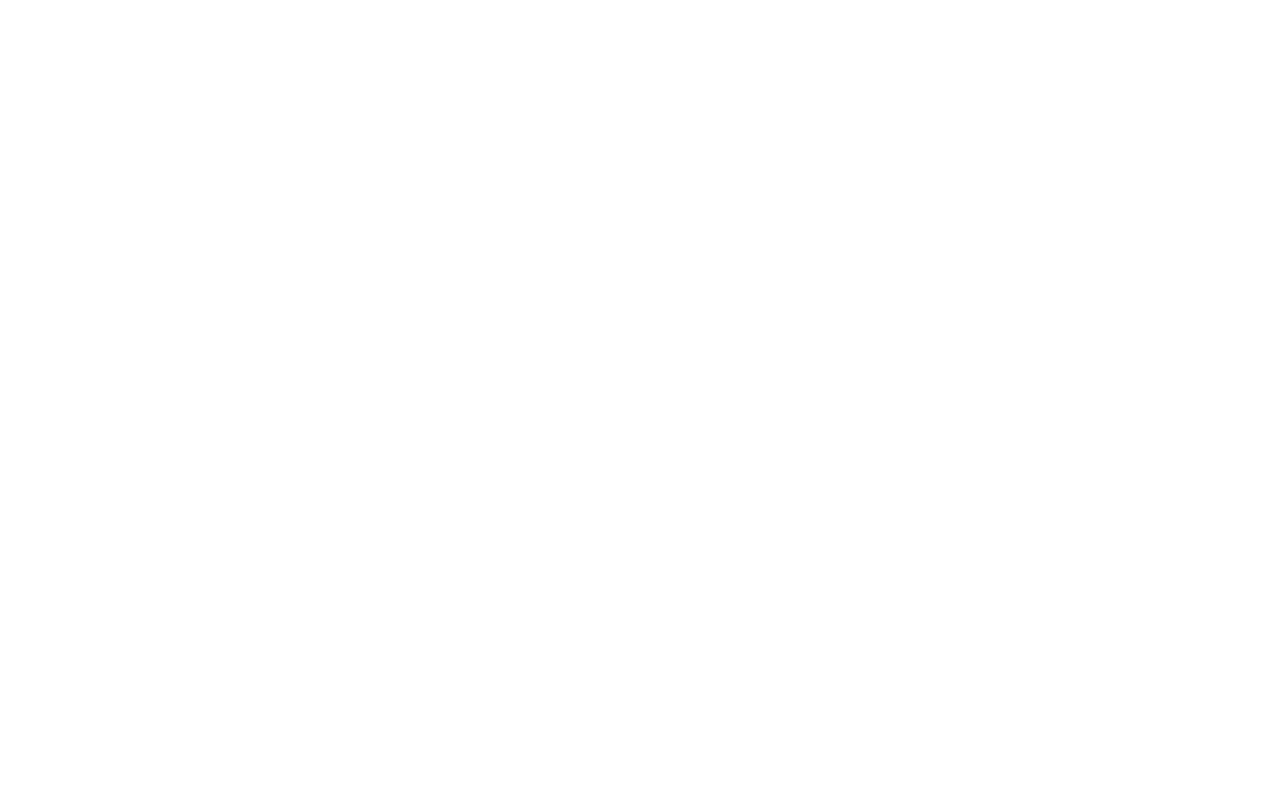
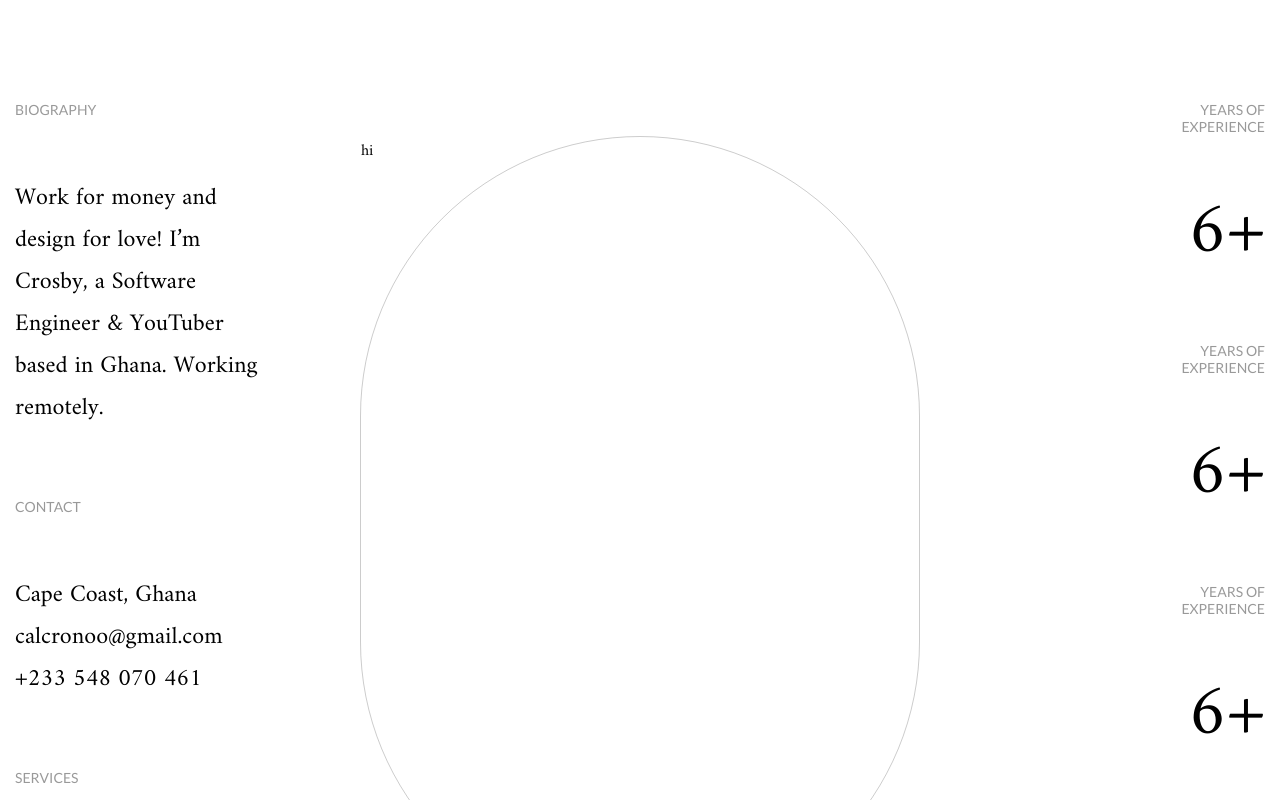
Before and after one commit to calebcadainoo/portfolio, a React (Create React App) app: page / in a window 1280 px wide. Shown: the part 600-1400 px from the top of the page. Before the commit the page ends 800 px from the top, so only its background shows below. Built offline with nearby package versions, Linux system fonts and the light colour scheme.

Commit message:
feat: Header - implemented majority of component

```diff
--- /dev/null
+++ b/src/components/Header/BioTitle.tsx
@@ -0,0 +1,23 @@
+export interface IBioTitle {
+	text: string;
+	alignRight?: boolean;
+	hasHTML?: boolean;
+}
+
+/**
+ * 14px Upppercased Title
+ * @param text - the text to be shown
+ * @returns Bio Title Component
+ */
+const BioTitle = ({ text, alignRight, hasHTML }: IBioTitle) => {
+	return hasHTML ? (
+		<div
+			className={`bio-title ${alignRight && 'text-right'}`}
+			dangerouslySetInnerHTML={{ __html: text }}
+		/>
+	) : (
+		<div className={`bio-title ${alignRight && 'text-right'}`}>{text}</div>
+	);
+};
+
+export default BioTitle;
--- a/src/components/Header/Header.tsx
+++ b/src/components/Header/Header.tsx
@@ -1,3 +1,5 @@
+import { BioTitle, InfoGapValue, MetricsValue } from '.';
+
 const Header = () => {
 	return (
 		<header className="portfolio-header centroid">
@@ -7,6 +9,72 @@
 				<br />
 				Works Remotely
 			</h1>
+
+			<div className="portfolio-spacer"></div>
+
+			<section className="portfolio-clues">
+				{/* BIO */}
+				<div className="portfolio-header-bio">
+					{/* bio */}
+					<InfoGapValue>
+						<BioTitle text="Biography" />
+						<p className="portfolio-info-content">
+							Work for money and design for love! I’m Crosby, a Software
+							Engineer & YouTuber based in Ghana. Working remotely.
+						</p>
+					</InfoGapValue>
+
+					{/* contact */}
+					<InfoGapValue>
+						<BioTitle text="Contact" />
+						<p className="portfolio-info-content">
+							Cape Coast, Ghana <br />
+							calcronoo@gmail.com <br />
+							<a href="tel:+233548070461" className="a-hover">
+								+233 548 070 461
+							</a>
+						</p>
+					</InfoGapValue>
+
+					{/* services */}
+					<InfoGapValue>
+						<BioTitle text="Services" />
+						<p className="portfolio-info-content">
+							Web Application <br />
+							Mobile Application <br />
+							Mentoring, YouTube
+						</p>
+					</InfoGapValue>
+				</div>
+
+				{/* IMAGE */}
+				<div className="portfolio-header-image">
+					<div className="portfolio-header-image-frame">hi</div>
+				</div>
+
+				{/* METRICS */}
+				<div className="portfolio-header-metrics">
+					<InfoGapValue>
+						<BioTitle text="Years of <br/> Experience" hasHTML alignRight />
+						<MetricsValue text={'6+'} />
+					</InfoGapValue>
+
+					<InfoGapValue>
+						<BioTitle text="Years of <br/> Experience" hasHTML alignRight />
+						<MetricsValue text={'6+'} />
+					</InfoGapValue>
+
+					<InfoGapValue>
+						<BioTitle text="Years of <br/> Experience" hasHTML alignRight />
+						<MetricsValue text={'6+'} />
+					</InfoGapValue>
+
+					<InfoGapValue>
+						<BioTitle text="Years of <br/> Experience" hasHTML alignRight />
+						<MetricsValue text={'6+'} />
+					</InfoGapValue>
+				</div>
+			</section>
 		</header>
 	);
 };
--- /dev/null
+++ b/src/components/Header/InfoGapValue.tsx
@@ -0,0 +1,15 @@
+interface IInfoGapValue {
+	children: JSX.Element | JSX.Element[];
+}
+
+/**
+ * Component with 45px gap between title and value
+ * and 90px margin bottom
+ * @param children - JSX elements to be parsed into component
+ * @returns InfoGapValue Component
+ */
+const InfoGapValue = ({ children }: IInfoGapValue) => {
+	return <div className="info-gap-value">{children}</div>;
+};
+
+export default InfoGapValue;
--- /dev/null
+++ b/src/components/Header/MetricsValue.tsx
@@ -0,0 +1,12 @@
+import { IBioTitle } from './BioTitle';
+
+/**
+ * 72px Title Usually Meant for Numbers Only
+ * @param text - the text to be shown
+ * @returns Metrics Value Component
+ */
+const MetricsValue = ({ text }: IBioTitle) => {
+	return <div className="metrics-value">{text}</div>;
+};
+
+export default MetricsValue;
--- a/src/components/Header/index.tsx
+++ b/src/components/Header/index.tsx
@@ -1 +1,4 @@
 export { default as Header } from './Header';
+export { default as BioTitle } from './BioTitle';
+export { default as InfoGapValue } from './InfoGapValue';
+export { default as MetricsValue } from './MetricsValue';
--- a/src/css/Home.css
+++ b/src/css/Home.css
@@ -1,6 +1,10 @@
 /* HEADER */
 .portfolio-header {
   padding: 70px 15px;
+}
+
+.portfolio-spacer {
+  height: 90px;
 }
 
 .h1-huge {
@@ -9,3 +13,63 @@
   line-height: 1.1;
   font-weight: 300;
 }
+
+.bio-title {
+  font-size: 14px;
+  font-family: var(--font-lato);
+  text-transform: uppercase;
+  color: rgba(0, 0, 0, 0.4);
+}
+
+.metrics-value {
+  font-size: 72px;
+  text-align: right;
+}
+
+.text-right {
+  text-align: right;
+}
+
+.info-gap-value {
+  display: flex;
+  flex-direction: column;
+  gap: 35px;
+  margin-bottom: 45px;
+}
+
+.portfolio-clues {
+  display: grid;
+  grid-template-columns: 1fr 3fr 1fr;
+}
+
+.portfolio-header-bio,
+.portfolio-header-image,
+.portfolio-header-metrics {
+  flex: 1;
+}
+
+.portfolio-header-image {
+  display: flex;
+  justify-content: center;
+  padding: 35px;
+}
+
+.portfolio-header-image-frame {
+  height: 786px;
+  width: 560px;
+  border: 1px solid rgba(0, 0, 0, 0.2);
+  border-radius: 300px;
+}
+
+.portfolio-info-content {
+  font-size: 24px;
+}
+
+.a-hover {
+  transition: 500ms ease-in-out;
+  -webkit-transition: 500ms ease-in-out;
+}
+
+.a-hover:hover {
+  color: var(--theme-color);
+}
--- a/src/css/index.css
+++ b/src/css/index.css
@@ -4,7 +4,7 @@
    --font-amiri: 'Amiri';
    --font-lato: 'Lato';
    --font-handlee: 'Handlee';
-   --theme-color: #0971f1;
+   --theme-color: #5e27e6;
    --dark-theme: #3a3a3a;
    --dark-theme-fore: rgba(255, 255, 255, 0.9);
  }
@@ -23,6 +23,11 @@
    box-sizing: border-box;
  }
 
+ a {
+   text-decoration: none;
+   color: initial;
+ }
+
  code {
    font-family: source-code-pro, Menlo, Monaco, Consolas, 'Courier New',
      monospace;
```
